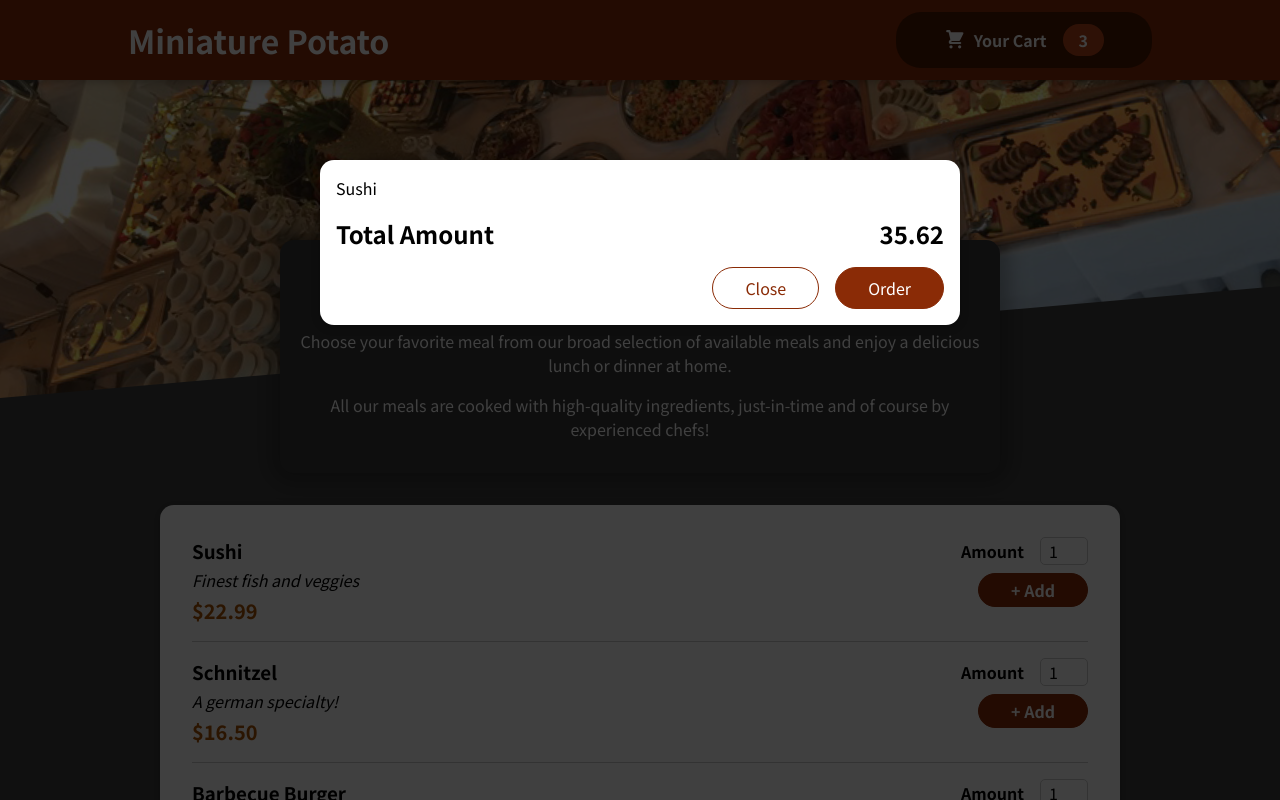
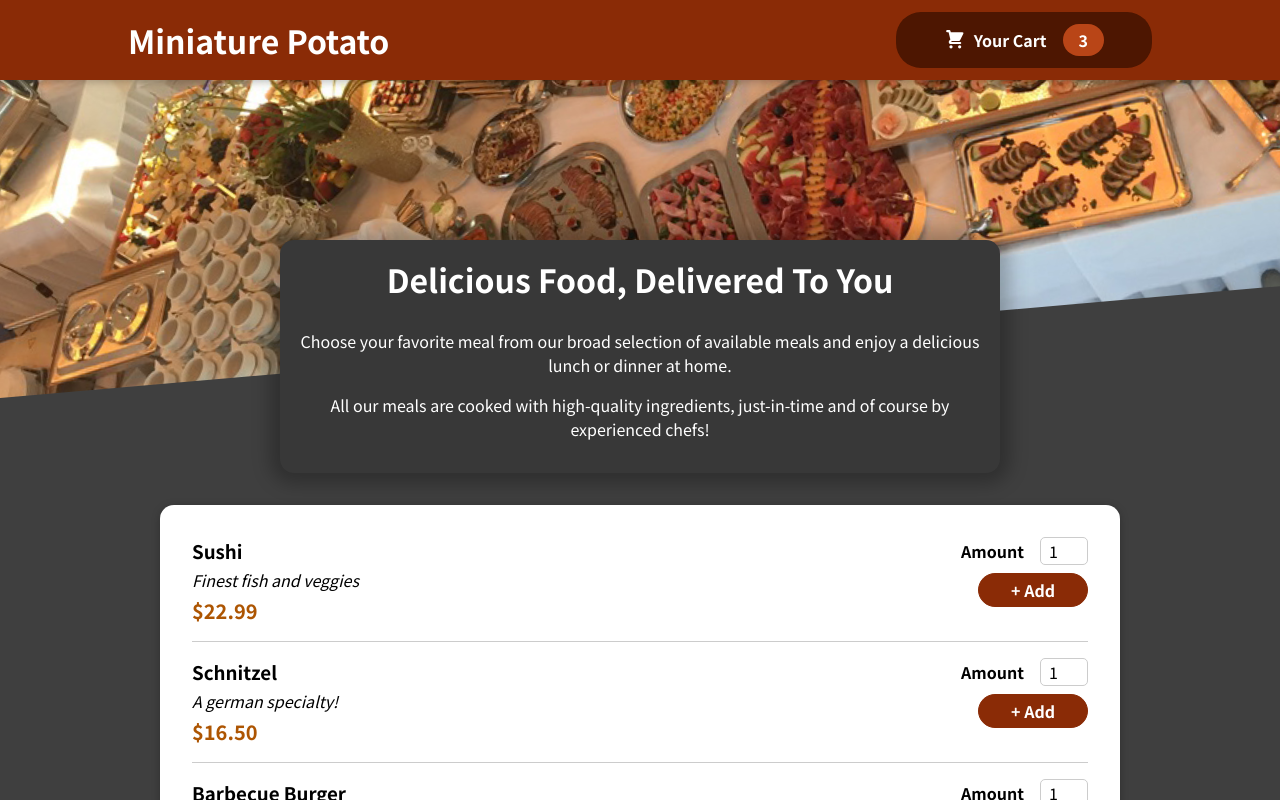
Before and after one commit to dpthegrey/miniature-potato, a React (Create React App) app: page / in a window 1280 px wide. Shown: the top 800 px of the page. Built offline with nearby package versions, Linux system fonts and the light colour scheme.

Commit message:
Managing Cart & Modal State

```diff
--- a/src/App.js
+++ b/src/App.js
@@ -1,14 +1,24 @@
-import { Fragment } from "react";
+import { Fragment, useState } from "react";
 
 import Header from "./components/Layout/Header";
 import Meals from "./components/Meals/Meals";
 import Cart from "./components/Cart/Cart";
 
 function App() {
+  const [cartIsShown, setCartIsShown] = useState(false);
+
+  const showCartHandler = () => {
+    setCartIsShown(true);
+  };
+
+  const hideCartHandler = () => {
+    setCartIsShown(false);
+  };
+
   return (
     <Fragment>
-      <Cart />
-      <Header />
+      {cartIsShown && <Cart onClose={hideCartHandler} />}
+      <Header onShowCart={showCartHandler} />
       <main>
         <Meals />
       </main>
--- a/src/components/Cart/Cart.js
+++ b/src/components/Cart/Cart.js
@@ -11,14 +11,16 @@
   );
 
   return (
-    <Modal>
+    <Modal onClose={props.onClose}>
       {cartItems}
       <div className={classes.total}>
         <span>Total Amount</span>
         <span>35.62</span>
       </div>
       <div className={classes.actions}>
-        <button className={classes["button--alt"]}>Close</button>
+        <button className={classes["button--alt"]} onClick={props.onClose}>
+          Close
+        </button>
         <button className={classes.button}>Order</button>
       </div>
     </Modal>
--- a/src/components/Layout/Header.js
+++ b/src/components/Layout/Header.js
@@ -9,7 +9,7 @@
     <Fragment>
       <header className={classes.header}>
         <h1>Miniature Potato</h1>
-        <HeaderCartButton />
+        <HeaderCartButton onClick={props.onShowCart} />
       </header>
       <div className={classes["main-image"]}>
         <img src={mealsImage} alt="A table full of delicious food!" />
--- a/src/components/Layout/HeaderCartButton.js
+++ b/src/components/Layout/HeaderCartButton.js
@@ -3,7 +3,7 @@
 
 const HeaderCartButton = (props) => {
   return (
-    <button className={classes.button}>
+    <button className={classes.button} onClick={props.onClick}>
       <span className={classes.icon}>
         <CartIcon />
       </span>
--- a/src/components/UI/Modal.js
+++ b/src/components/UI/Modal.js
@@ -4,7 +4,7 @@
 import classes from "./Modal.module.css";
 
 const Backdrop = (props) => {
-  return <div className={classes.backdrop} />;
+  return <div className={classes.backdrop} onClick={props.onClose} />;
 };
 
 const ModalOverlay = (props) => {
@@ -20,7 +20,10 @@
 const Modal = (props) => {
   return (
     <Fragment>
-      {ReactDOM.createPortal(<Backdrop />, portalElement)}
+      {ReactDOM.createPortal(
+        <Backdrop onClose={props.onClose} />,
+        portalElement
+      )}
       {ReactDOM.createPortal(
         <ModalOverlay>{props.children}</ModalOverlay>,
         portalElement
```
